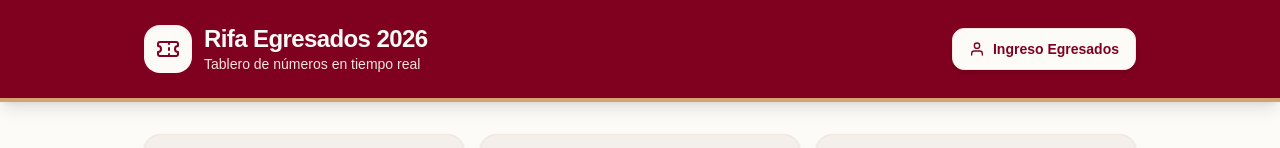
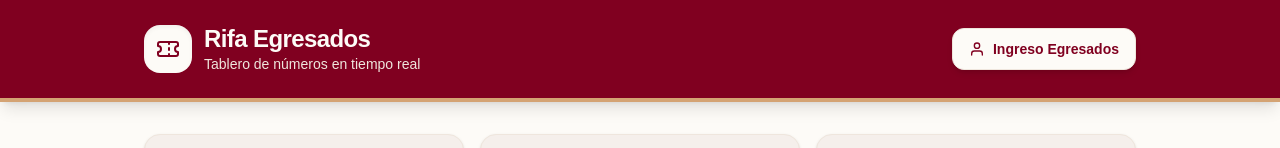
Before and after one commit to Ash19-88/raffle-manager, a Next.js app: page / in a window 1280 px wide. Shown: the top 148 px of the page. Built offline with nearby package versions, Linux system fonts and the light colour scheme; no server answers; the database is empty.

Commit message:
fix:typo

```diff
--- a/src/app/page.tsx
+++ b/src/app/page.tsx
@@ -99,7 +99,7 @@ export default function HomePage() {
             </div>
             <div>
               <h1 className="text-md sm:text-lg md:text-2xl font-black tracking-tight leading-tight">
-                Rifa Egresados 2026
+                Rifa Egresados
               </h1>
               <p className="text-xs sm:text-sm text-[#EFE6DD] font-medium">
                 Tablero de números en tiempo real
```
